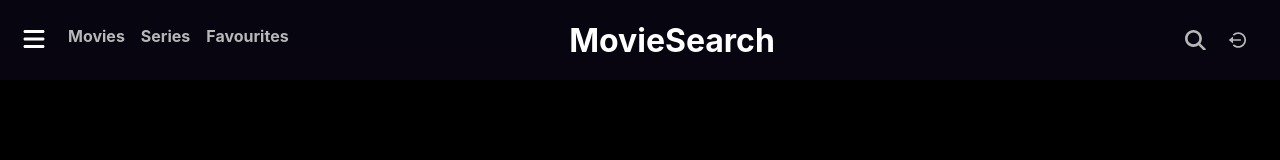
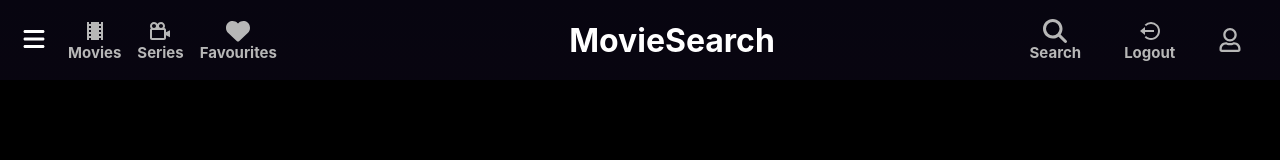
Before and after one commit to linka351/SearchMovie, a React (Create React App) app in the folder search_movie_app/: page / in a window 1280 px wide. Shown: the top 160 px of the page. Built offline with nearby package versions, Linux system fonts and the light colour scheme; no server answers.

Commit message:
add: navbar icons and loader

```diff
--- a/search_movie_app/src/components/itemGrid/ItemGrid.js
+++ b/search_movie_app/src/components/itemGrid/ItemGrid.js
@@ -19,7 +19,7 @@ const theme = createTheme({
 	},
 });
 
-function ItemGrid({ data, initialPage, totalPages, changePage }) {
+function ItemGrid({ data, initialPage, totalPages, changePage, isLoading }) {
 	const [currentPage, setCurrentPage] = useState(initialPage);
 
 	const updatePage = () => {
@@ -28,10 +28,10 @@ function ItemGrid({ data, initialPage, totalPages, changePage }) {
 
 	useDebounce({
 		callback: updatePage,
-		delay: 300,
+		delay: 200,
 		dependecies: [currentPage],
 	});
-	if (!data) {
+	if (isLoading) {
 		return (
 			<ReactLoading
 				className='loader'
--- a/search_movie_app/src/components/layout/Layout.js
+++ b/search_movie_app/src/components/layout/Layout.js
@@ -5,6 +5,7 @@ import Navbar from "../navbar/Navbar";
 
 import "./layout.scss";
 import "../../styles/loader.scss";
+import "react-toastify/dist/ReactToastify.css";
 
 function Layout() {
 	return (
--- a/search_movie_app/src/components/navbar/Navbar.js
+++ b/search_movie_app/src/components/navbar/Navbar.js
@@ -1,6 +1,9 @@
 import { useCallback, useState } from "react";
-import { FaBars, FaMagnifyingGlass, FaXmark } from "react-icons/fa6";
-import { BiLogOutCircle } from "react-icons/bi";
+import { FaBars, FaMagnifyingGlass, FaXmark, FaHeart } from "react-icons/fa6";
+import { BiLogOutCircle, BiCameraMovie } from "react-icons/bi";
+import { FaRegUser } from "react-icons/fa";
+import { MdLocalMovies } from "react-icons/md";
+
 import { Tooltip as ReactTooltip } from "react-tooltip";
 
 import { Link } from "react-router-dom";
@@ -43,13 +46,22 @@ function Navbar() {
 				<div className={"left-side-navbar"}>
 					{sidenavIcon}
 					<Link className='navbar-link' to={route.movies}>
-						Movies
+						<div className='navbar-icon'>
+							<MdLocalMovies className='icon-item' />
+							Movies
+						</div>
 					</Link>
 					<Link className='navbar-link' to={route.series}>
-						Series
+						<div className='navbar-icon'>
+							<BiCameraMovie className='icon-item' />
+							Series
+						</div>
 					</Link>
 					<Link className='navbar-link' to={route.favourites}>
-						Favourites
+						<div className='navbar-icon'>
+							<FaHeart className='icon-item' />
+							Favourites
+						</div>
 					</Link>
 				</div>
 				<Link className='navbar-link main' to={route.main}>
@@ -57,16 +69,25 @@ function Navbar() {
 				</Link>
 				<div className='right-side-navbar'>
 					<Link className='navbar-link' to={route.search}>
-						<FaMagnifyingGlass className='search' />
+						<div className='navbar-icon'>
+							<FaMagnifyingGlass className='icon-item' />
+							Search
+						</div>
 					</Link>
-					<p className='user-name'>{userLogin}</p>
 					<Link
 						to={"/"}
 						onClick={removeFromLocalStorage}
 						className='navbar-link'
 						data-tooltip-id='tooltip-1'>
-						<BiLogOutCircle className='logout' />
+						<div className='navbar-icon'>
+							<BiLogOutCircle className='icon-item' />
+							Logout
+						</div>
 					</Link>
+					<div className='navbar-icon'>
+						<FaRegUser className='login-icon' />
+						<p className='user-name'>{userLogin}</p>
+					</div>
 				</div>
 			</div>
 			<Offcanvas showMenu={isOpen} closeMenu={closeMenu} />
--- a/search_movie_app/src/components/navbar/navbar.scss
+++ b/search_movie_app/src/components/navbar/navbar.scss
@@ -9,18 +9,35 @@
 	position: sticky;
 	top: 0;
 
+	.navbar-icon {
+		display: flex;
+		flex-direction: column;
+		align-items: center;
+		.icon-item {
+			font-size: 1.5rem;
+		}
+
+		.login-icon {
+			color: #b7b7b7;
+			font-size: 1.5rem;
+		}
+	}
+
 	.user-name {
 		font-weight: bold;
 		display: flex;
 		color: #b7b7b7;
 		align-items: center;
+		margin: 0;
 	}
 
 	.navbar-link {
+		font-size: 15px;
 		font-weight: bold;
 		display: flex;
 		color: #b7b7b7;
 		text-decoration: none;
+		text-align: center;
 		align-items: center;
 	}
 	.navbar-link:hover {
@@ -55,14 +72,15 @@
 	.right-side-navbar {
 		width: 20%;
 		display: flex;
-		justify-content: flex-end;
+		align-items: center;
+		justify-content: space-around;
 		margin-right: 1rem;
-		height: 3rem;
 
 		.navbar-link {
-			margin-right: 1rem;
+			display: block;
 		}
 		.logout {
+			border: 1px solid red;
 			font-weight: bold;
 			display: flex;
 			color: #b7b7b7;
@@ -73,9 +91,4 @@
 			cursor: pointer;
 		}
 	}
-
-	.search {
-		height: 1.3rem;
-		width: 1.3rem;
-	}
 }
--- a/search_movie_app/src/components/offcanvas/Offcanvas.js
+++ b/search_movie_app/src/components/offcanvas/Offcanvas.js
@@ -8,7 +8,7 @@ import "./offcanvas.scss";
 function Offcanvas({ showMenu, closeMenu }) {
 	const { pathname } = useLocation();
 	const addActiveClass = `sidenav ${showMenu ? "active" : ""}`;
-	const hideOffcanvasLink = showMenu ? 0 : -1;
+	const changeTabIndex = showMenu ? 0 : -1;
 
 	useEffect(() => {
 		closeMenu();
@@ -16,16 +16,16 @@ function Offcanvas({ showMenu, closeMenu }) {
 
 	return (
 		<div className={addActiveClass}>
-			<Link className='link' to={route.main} tabIndex={hideOffcanvasLink}>
+			<Link className='link' to={route.main} tabIndex={changeTabIndex}>
 				Main Page
 			</Link>
-			<Link className='link' to={route.movies} tabIndex={hideOffcanvasLink}>
+			<Link className='link' to={route.movies} tabIndex={changeTabIndex}>
 				Movies
 			</Link>
-			<Link className='link' to={route.series} tabIndex={hideOffcanvasLink}>
+			<Link className='link' to={route.series} tabIndex={changeTabIndex}>
 				Series
 			</Link>
-			<Link className='link' to={route.favourites} tabIndex={hideOffcanvasLink}>
+			<Link className='link' to={route.favourites} tabIndex={changeTabIndex}>
 				Favourites
 			</Link>
 		</div>
--- a/search_movie_app/src/pages/favourites/Favourites.js
+++ b/search_movie_app/src/pages/favourites/Favourites.js
@@ -25,7 +25,6 @@ function Favourites() {
 						: noImage;
 					const label = item.title || item.name;
 					return (
-						<>
 						<Link
 							key={item.id}
 							className='link'
@@ -37,7 +36,6 @@ function Favourites() {
 								</div>
 							</div>
 						</Link>
-						</>
 					);
 				})}
 			</div>
--- a/search_movie_app/src/pages/main/components/Slider.js
+++ b/search_movie_app/src/pages/main/components/Slider.js
@@ -2,10 +2,13 @@ import { useEffect, useState } from "react";
 import { MdOutlineNavigateNext, MdNavigateBefore } from "react-icons/md";
 import ReactLoading from "react-loading";
 import { Link } from "react-router-dom";
+import { ToastContainer } from "react-toastify";
 
 import { api, endpoints, apiKey } from "../../../api/api";
+import { showToastMessage } from "../../../utils/error.const";
 
 import "./slider.scss";
+
 const imageCount = 1;
 const IMG_URL = "https://image.tmdb.org/t/p/original/";
 
@@ -27,6 +30,9 @@ function Slider() {
 
 			.then(data => {
 				setData(data.results);
+			})
+			.catch(() => {
+				showToastMessage();
 			});
 	}, []);
 
@@ -64,7 +70,6 @@ function Slider() {
 		<div className='slider'>
 			{data.slice(activeItemIndex, activeItemIndex + imageCount).map(item => {
 				return (
-					<>
 					<Link
 						key={item.original_title}
 						to={`/details/${item.media_type}/${item.id}`}>
@@ -73,8 +78,8 @@ function Slider() {
 							<h2>{item.title || item.name}</h2>
 							<p>{item.overview}</p>
 						</div>
+						<ToastContainer />
 					</Link>
-					</>
 				);
 			})}
 			{isFirstItem && (
--- a/search_movie_app/src/pages/movies/Movies.js
+++ b/search_movie_app/src/pages/movies/Movies.js
@@ -1,30 +1,24 @@
 import { useEffect, useState } from "react";
-import { ToastContainer, toast } from "react-toastify";
+import { ToastContainer } from "react-toastify";
 
 import ItemGrid from "../../components/itemGrid/ItemGrid";
 
 import { api, apiKey, endpoints } from "../../api/api";
 import { dataType } from "../../utils/data.const";
-
-import "react-toastify/dist/ReactToastify.css";
+import { showToastMessage } from "../../utils/error.const";
 
 function Movies() {
 	const [data, setData] = useState(null);
 	const [currentPage, setCurrentPage] = useState(1);
 	const [totalPages, setTotalPages] = useState(null);
-	const [error, setError] = useState(null);
+	const [isLoading, setIsLoading] = useState(true);
 
 	const changePage = page => {
 		setCurrentPage(page);
 	};
 
-	const showToastMessage = () => {
-		toast.error("Failed to fetch", {
-			position: "top-right",
-		});
-	};
-
 	useEffect(() => {
+		setIsLoading(true);
 		api
 			.get(
 				endpoints.movie +
@@ -35,13 +29,16 @@ function Movies() {
 				setData({ items: data.results, type: dataType.movie });
 			})
 			.catch(() => {
-				setError(showToastMessage);
+				showToastMessage();
+			})
+			.finally(() => {
+				setIsLoading(false);
 			});
 	}, [currentPage]);
 	return (
 		<>
-			{error}
 			<ItemGrid
+				isLoading={isLoading}
 				data={data}
 				initialPage={currentPage}
 				totalPages={totalPages}
--- a/search_movie_app/src/pages/series/Series.js
+++ b/search_movie_app/src/pages/series/Series.js
@@ -1,20 +1,25 @@
 import { useEffect, useState } from "react";
+import { ToastContainer } from "react-toastify";
 
 import ItemGrid from "../../components/itemGrid/ItemGrid";
 
 import { api, apiKey, endpoints } from "../../api/api";
 import { dataType } from "../../utils/data.const";
+import { showToastMessage } from "../../utils/error.const";
 
 function Series() {
 	const [data, setData] = useState(null);
 	const [currentPage, setCurrentPage] = useState(1);
 	const [totalPages, setTotalPages] = useState(null);
+	const [isLoading, setIsLoading] = useState(true);
 
 	const changePage = page => {
 		setCurrentPage(page);
 	};
 
 	useEffect(() => {
+		setIsLoading(true);
+
 		api
 			.get(
 				endpoints.series +
@@ -23,16 +28,26 @@ function Series() {
 			.then(data => {
 				setTotalPages(data.total_pages);
 				setData({ items: data.results, type: dataType.tv });
+			})
+			.catch(() => {
+				showToastMessage();
+			})
+			.finally(() => {
+				setIsLoading(false);
 			});
 	}, [currentPage]);
 
 	return (
+		<>
 			<ItemGrid
+				isLoading={isLoading}
 				data={data}
 				initialPage={currentPage}
 				totalPages={totalPages}
 				changePage={changePage}
 			/>
+			<ToastContainer />
+		</>
 	);
 }
 
--- /dev/null
+++ b/search_movie_app/src/utils/error.const.js
@@ -0,0 +1,7 @@
+import { toast } from "react-toastify";
+
+export const showToastMessage = () => {
+	toast.error("Failed to fetch", {
+		position: "top-right",
+	});
+};
```
Also changed, not shown: search_movie_app/src/pages/searchPage/SearchPage.js (+14 -3 lines). Lines whose indentation alone changed are shown as unchanged.
